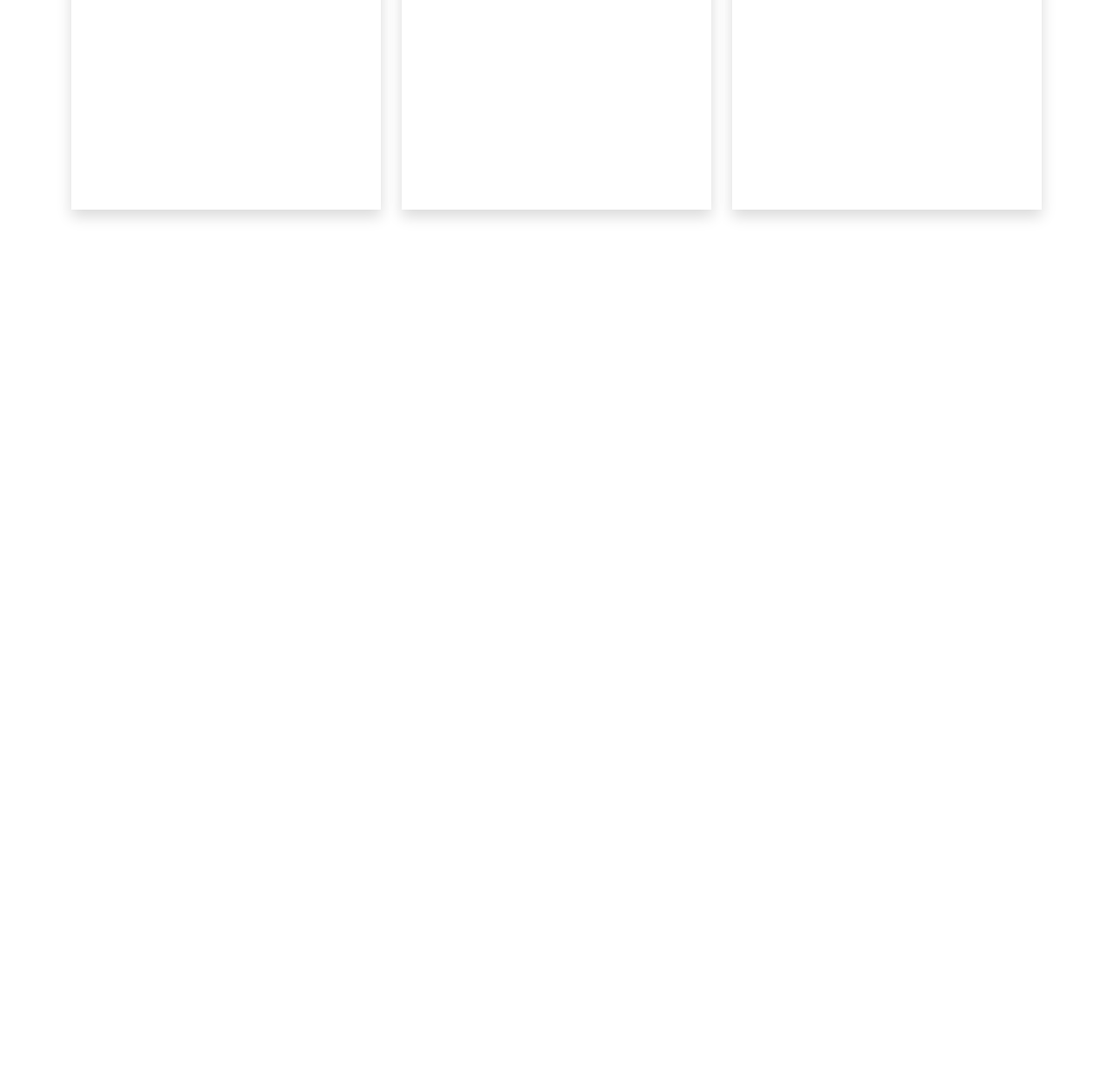
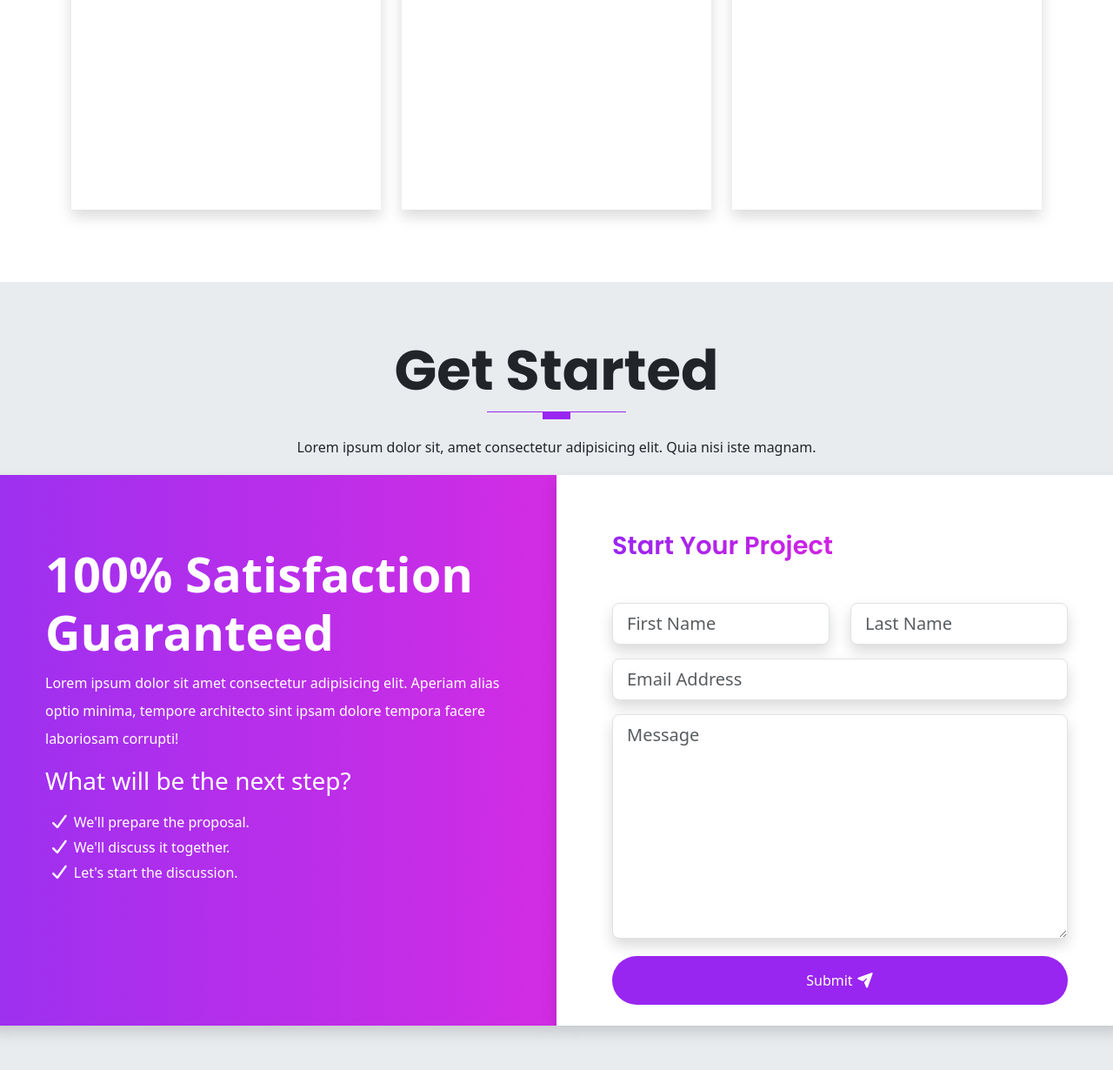
Before and after one commit to TranAnh05/Bootstrap-Sass-Project, a website: page index.html in a window 1280 px wide. Shown: the part 5575-6805 px from the top of the page at 87% size. Before the commit the page ends 5899 px from the top, so only its background shows below. Drawn offline with Linux system fonts and the light colour scheme.

Commit message:
create the get-started section

```diff
--- a/index.html
+++ b/index.html
@@ -624,6 +624,57 @@
             </div>
          </section>
 
+         <!-- START THE GET-STARTED SECTION  -->
+          <section id="contact" class="get-started">
+            <div class="row text-center">
+                <h2 class="display-3 fw-bold text-capitalize">Get started</h2>
+                <div class="heading-line"></div>
+                <p class="lh-lg">
+                    Lorem ipsum dolor sit, amet consectetur adipisicing elit. Quia nisi iste magnam.
+                </p>
+            </div>
+
+            <!-- START THE CTA CONTENT  -->
+             <div class="row text-white">
+                <div class="col-12 col-lg-6 gradient shadow p-3">
+                    <div class="cta-info w-100">
+                        <h4 class="display-4 fw-bold">100% Satisfaction Guaranteed</h4>
+                        <p class="lh-lg">Lorem ipsum dolor sit amet consectetur adipisicing elit. Aperiam alias optio minima, tempore architecto sint ipsam dolore tempora facere laboriosam corrupti!</p>
+                        <h3 class="display-3--brief">What will be the next step?</h3>
+                        <ul class="cta-info__list">
+                            <li>We'll prepare the proposal.</li>
+                            <li>We'll discuss it together.</li>
+                            <li>Let's start the discussion.</li>
+                        </ul>
+                    </div>
+                </div>
+                <div class="col-12 col-lg-6 bg-white shadow p-3">
+                    <div class="form w-100 pb-2">
+                        <h4 class="display-3--title mb-5">Start your project</h4>
+                        <form action="#" class="row">
+                            <div class="col-lg-6 col-md-6 mb-3">
+                                <input type="text" placeholder="First Name" id="inputFirstName" class="shadow form-control form-control-lg">
+                            </div>
+                            <div class="col-lg-6 col-md-6 mb-3">
+                                <input type="text" placeholder="Last Name" id="inputLastName" class="shadow form-control form-control-lg">
+                            </div>
+                            <div class="col-lg-12 mb-3">
+                                <input type="email" placeholder="Email Address" id="inputEmail" class="shadow form-control form-control-lg">
+                            </div>
+                            <div class="col-lg-12 mb-3">
+                                <textarea name="message" id="message" rows="8" placeholder="Message" class="shadow form-control form-control-lg"></textarea>
+                            </div>
+                            <div class="text-center d-grid mt-1">
+                                <button type="button" class="btn btn-primary rounded-pill pt-3 pb-3">Submit
+                                    <i class="fas fa-paper-plane"></i>
+                                </button>
+                            </div>
+                        </form>
+                    </div>
+                </div>
+             </div>
+          </section>
+
         <script src="assets/vendors/js/glightbox.js"></script>
         <script>
             const lightbox = GLightbox({
--- a/scss/components/_typography.scss
+++ b/scss/components/_typography.scss
@@ -67,6 +67,15 @@
 }
 
 .border-right {
-    border-right: 0.1rem solid $gray-300;
-    height: 100%;
+    border-right: 0;
+
+    @include media-breakpoint-up(sm) {
+        border-right: 0.1rem solid $gray-300;
+        height: 100%;
+    }
 }
+
+// GRADIENT BG
+.gradient {
+    background: linear-gradient(to right, rgba($primary, 0.95), rgba($secondary, 0.95));
+}
--- a/scss/sections/_get-started.scss
+++ b/scss/sections/_get-started.scss
@@ -0,0 +1,44 @@
+@use '../custom' as *;
+@use '../components/mixins' as *;
+
+.get-started {
+    padding: 4rem 0;
+    background-color: $gray-200;
+}
+
+.cta-info {
+    padding: 3rem;
+    margin: 1rem 0;
+
+    &__list {
+        position: relative;
+        list-style-type: none;
+        display: block;
+        padding-top: 0.5rem;
+        padding-left: 0.5rem;
+        margin-bottom: 0.7rem;
+
+        li::before {
+            font-family: "Font Awesome 7 Free";
+            content: "\f00c";
+            font-weight: 600;
+            margin-right: 0.5rem;
+            font-size: 1.2rem;
+        }
+    }
+}
+
+// FORM CONTENT
+.form {
+    padding: 3rem;
+
+    button {
+        border: none;
+        color: $white;
+
+        a {
+            color: $white;
+            text-decoration: none;
+        }
+    }
+}
```
Also changed, not shown: assets/css/style.css, 1 other file.
